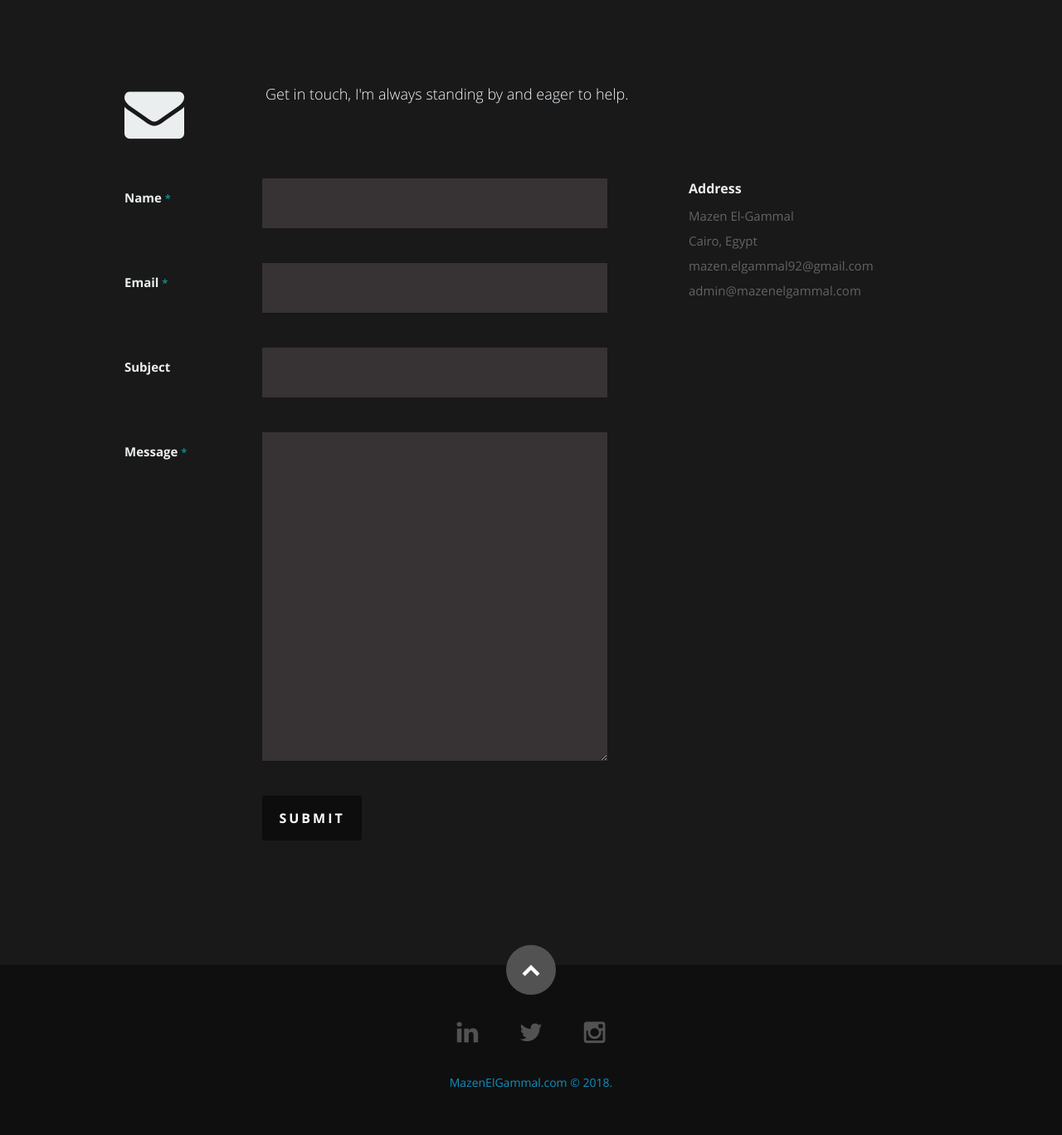
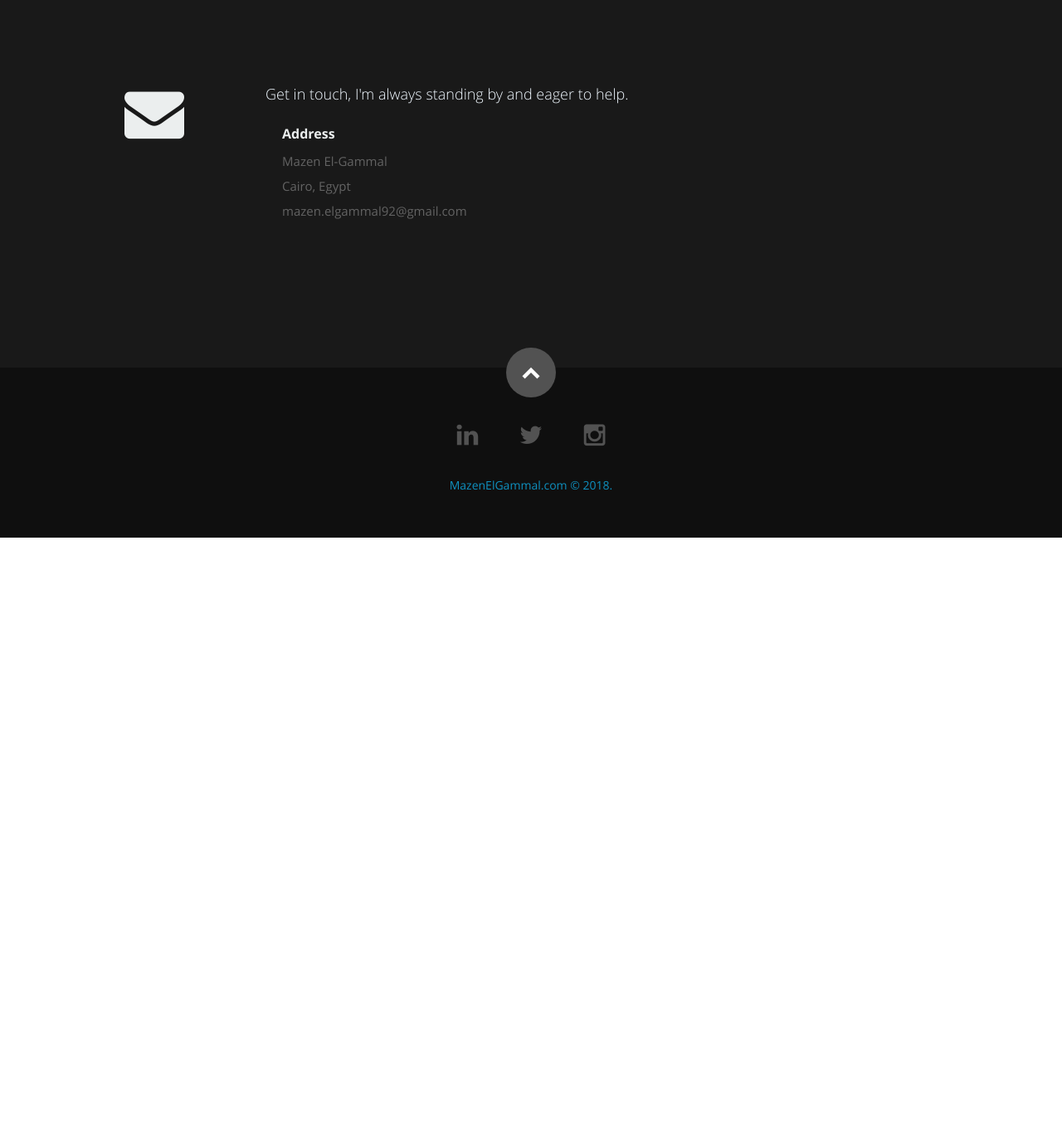
Before and after one commit to mazen23/personalWebsite, a PHP site: page / in a window 1280 px wide. Shown: the part 4087-5455 px from the top of the page at 83% size. After the commit the page ends 4735 px from the top, so only its background shows below. Run offline with PHP 8.4, Linux system fonts and the light colour scheme; some libraries are stand-ins or nearby versions.

Commit message:
updating message part

```diff
--- a/index.php
+++ b/index.php
@@ -441,57 +441,6 @@ $test=new CsrfToken();
                     <p class="lead">Get in touch,
                         I'm always standing by and eager to help.
                     </p>
-                </div>
-            </div>
-
-            <div class="row">
-                <div class="eight columns">
-                    <!-- form -->
-                    <form action="" method="post" id="contactForm" name="contactForm">
-                        <?php echo $test->generateHiddenField();?>
-<!--                    <input type="hidden" value="<?php //echo $token;?>" id="CSRF_Token" name="CSRF_">-->
-                        <fieldset>
-
-                            <div>
-                                <label for="contactName">Name <span class="required">*</span></label>
-                                <input type="text" value="" size="35" id="contactName" name="contactName">
-                            </div>
-
-                            <div>
-                                <label for="contactEmail">Email <span class="required">*</span></label>
-                                <input type="text" value="" size="35" id="contactEmail" name="contactEmail">
-                            </div>
-
-                            <div>
-                                <label for="contactSubject">Subject</label>
-                                <input type="text" value="" size="35" id="contactSubject" name="contactSubject">
-                            </div>
-
-                            <div>
-                                <label for="contactMessage">Message <span class="required">*</span></label>
-                                <textarea cols="50" rows="15" id="contactMessage" name="contactMessage"></textarea>
-                            </div>
-
-                            <div>
-                                <button class="submit">Submit</button>
-                                <span id="image-loader">
-                                    <img alt="" src="images/loader.gif">
-                                </span>
-                            </div>
-
-                        </fieldset>
-                    </form> <!-- Form End -->
-
-                    <!-- contact-warning -->
-                    <div id="message-warning"> Error boy</div>
-                    <!-- contact-success -->
-                    <div id="message-success">
-                        <i class="fa fa-check"></i>Your message was sent, thank you!<br>
-                    </div>
-
-                </div>
-
-
                       <aside class="four columns footer-widgets">
                         <div class="widget widget_contact">
                             <h4>Address</h4>
@@ -499,11 +448,10 @@ $test=new CsrfToken();
                                         <span>Mazen El-Gammal</span><br>
                                         <span> Cairo, Egypt</span><br>
                                         <span>mazen.elgammal92@gmail.com</span><br>
-                                    <span>admin@mazenelgammal.com</span>
                                 </p>
                         </div>
-
                     </aside>
+                </div>
             </div>
         </section> <!-- Contact Section End-->
 
```
Lines whose indentation alone changed are shown as unchanged.
